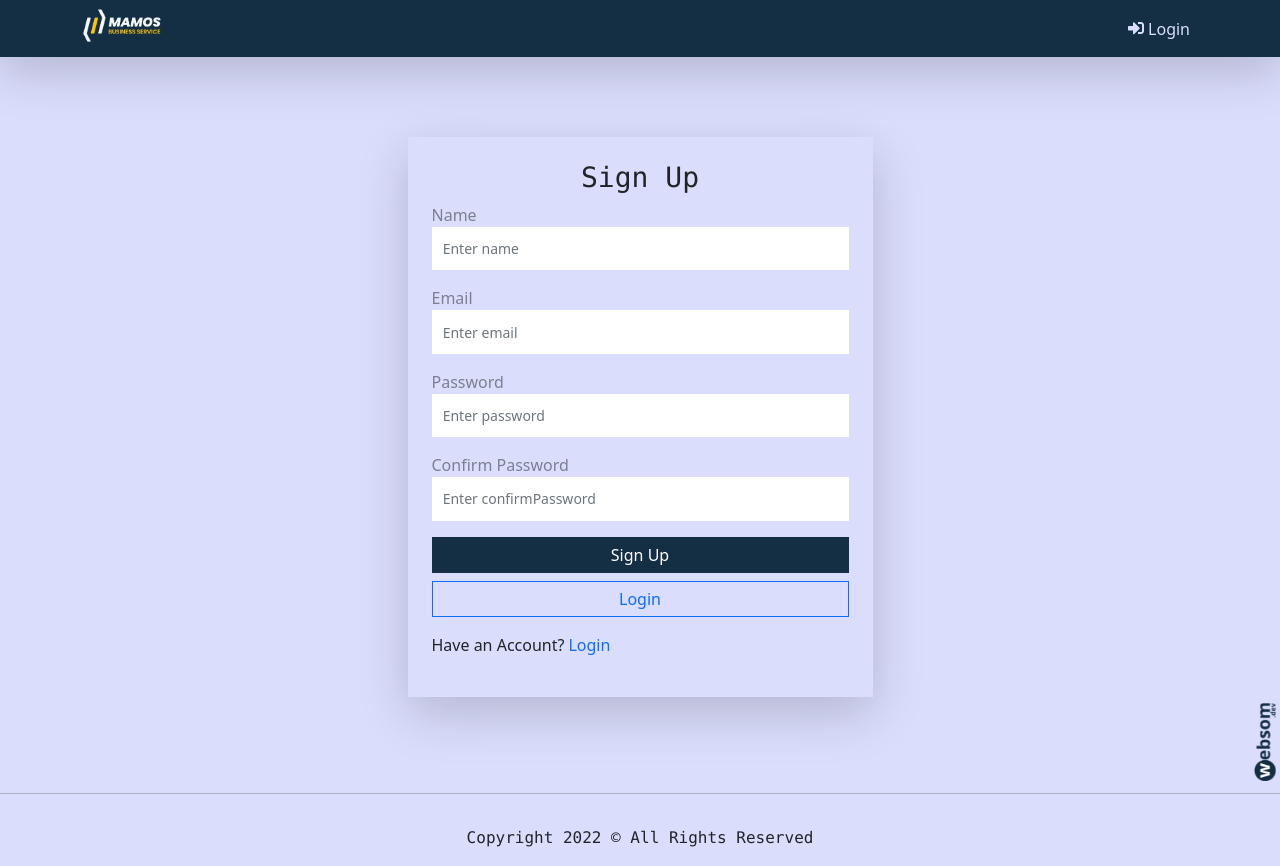
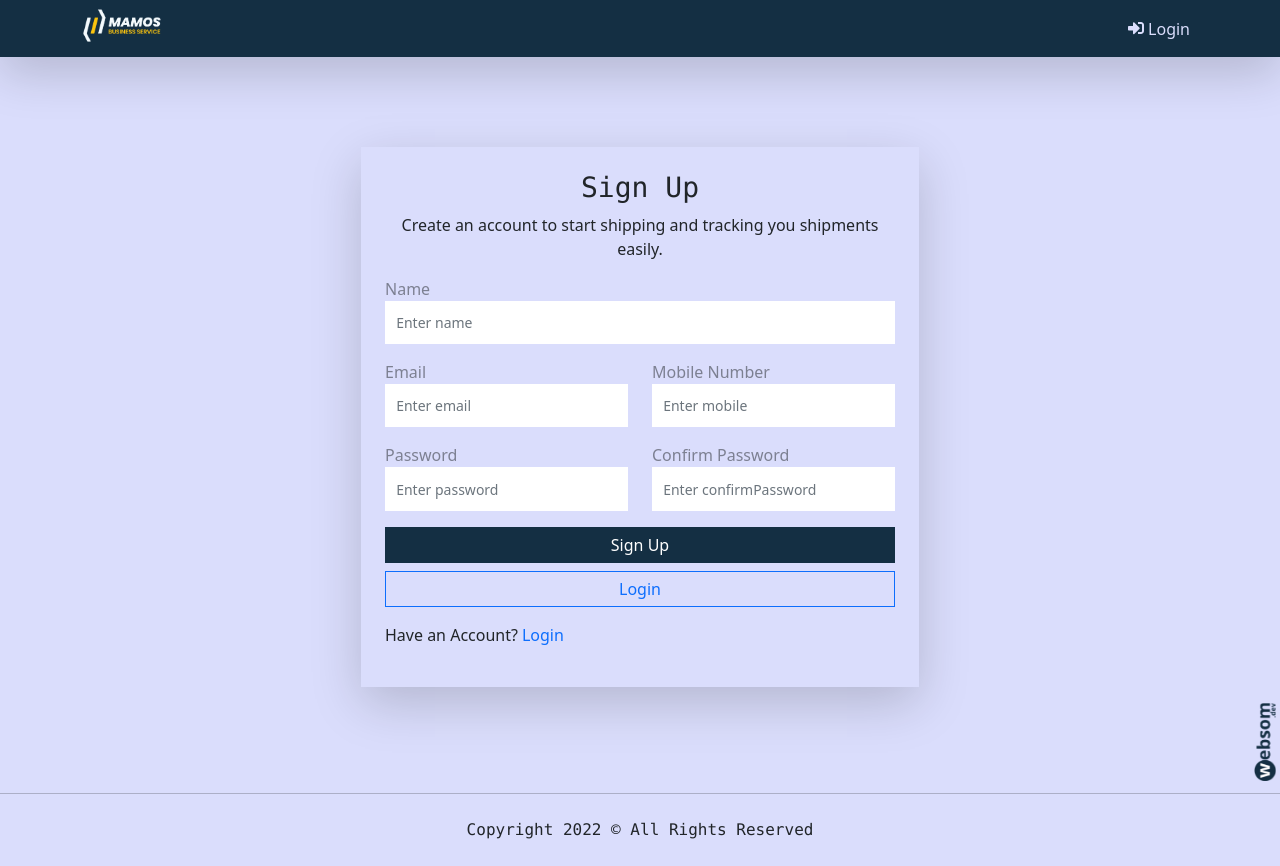
Before and after one commit to ahmedibra28/mamos, a Next.js app: page /register in a window 1280 px wide. Built offline with nearby package versions, Linux system fonts and the light colour scheme.

Commit message:
updating register and profile

```diff
--- a/components/Footer.js
+++ b/components/Footer.js
@@ -7,7 +7,7 @@ const Footer = () => {
       <hr />
       <div className='container'>
         <div className='row'>
-          <div className='col text-center custom-custom-text-primary py-3 footer font-monospace'>
+          <div className='col text-center custom-custom-text-primary py-2 footer font-monospace'>
             Copyright {currentYear} &copy; All Rights Reserved
           </div>
         </div>
--- a/components/FormContainer.js
+++ b/components/FormContainer.js
@@ -7,7 +7,8 @@ const FormContainer = ({ children }) => {
         className='row d-flex justify-content-center'
         style={{ height: '90vh' }}
       >
-        <div className='col-lg-5 col-md-6 col-sm-10 col-12 my-auto shadow-lg p-4 '>
+        {/* <div className='col-lg-5 col-md-6 col-sm-10 col-12 my-auto shadow-lg p-4 '> */}
+        <div className='col-lg-6 col-md-8 col-sm-10 col-12 my-auto shadow-lg p-4 '>
           {children}
         </div>
       </div>
--- a/models/User.js
+++ b/models/User.js
@@ -5,7 +5,8 @@ import bcrypt from 'bcryptjs'
 const userScheme = mongoose.Schema(
   {
     name: { type: String, required: true },
-    email: { type: String, required: true, unique: true },
+    email: { type: String, required: true, unique: true, lowercase: true },
+    mobile: { type: Number, required: true, default: 0 },
     password: { type: String, required: true },
     group: { type: String, required: true },
     resetPasswordToken: String,
--- a/pages/admin/users.js
+++ b/pages/admin/users.js
@@ -199,6 +199,7 @@ const Users = () => {
                     errors,
                     data: groupData && groupData,
                     name: 'group',
+                    value: 'name',
                     label: 'Group',
                   })}
 
--- a/pages/api/users/profile.js
+++ b/pages/api/users/profile.js
@@ -14,6 +14,7 @@ handler.get(async (req, res) => {
       _id: user._id,
       name: user.name,
       email: user.email,
+      mobile: user.mobile,
       group: user.group,
     })
   } else {
@@ -28,6 +29,7 @@ handler.put(async (req, res) => {
 
   if (user) {
     user.name = req.body.name || user.name
+    user.mobile = req.body.mobile || user.mobile
     user.email = req.body.email.toLowerCase() || user.email
     if (req.body.password) {
       user.password = req.body.password
@@ -38,6 +40,7 @@ handler.put(async (req, res) => {
     res.json({
       _id: updatedUser._id,
       name: updatedUser.name,
+      mobile: updatedUser.mobile,
       email: updatedUser.email,
       group: updatedUser.group,
       token: generateToken(updatedUser._id),
--- a/pages/api/users/register.js
+++ b/pages/api/users/register.js
@@ -8,8 +8,8 @@ const handler = nc()
 handler.post(async (req, res) => {
   await dbConnect()
 
-  const { name, email, password } = req.body
-  const userExist = await User.findOne({ email })
+  const { name, email, password, mobile } = req.body
+  const userExist = await User.findOne({ email: email.toLowerCase() })
   if (userExist) {
     return res.status(400).send('User already exist')
   }
@@ -17,6 +17,7 @@ handler.post(async (req, res) => {
   const userCreate = await User.create({
     name,
     email,
+    mobile,
     password,
     group: 'user',
   })
@@ -25,6 +26,7 @@ handler.post(async (req, res) => {
     res.status(201).json({
       _id: userCreate._id,
       name: userCreate.name,
+      mobile: userCreate.mobile,
       email: userCreate.email,
       group: userCreate.group,
       token: generateToken(userCreate._id),
--- a/pages/register.js
+++ b/pages/register.js
@@ -10,7 +10,12 @@ import { useMutation } from 'react-query'
 import { useForm } from 'react-hook-form'
 import { customLocalStorage } from '../utils/customLocalStorage'
 import Head from 'next/head'
-import { inputEmail, inputPassword, inputText } from '../utils/dynamicForm'
+import {
+  inputEmail,
+  inputNumber,
+  inputPassword,
+  inputText,
+} from '../utils/dynamicForm'
 
 const Register = () => {
   const router = useRouter()
@@ -21,10 +26,7 @@ const Register = () => {
     reset,
     formState: { errors },
   } = useForm({
-    defaultValues: {
-      admin: false,
-      user: false,
-    },
+    defaultValues: {},
   })
 
   const { isLoading, isError, error, isSuccess, mutateAsync } = useMutation(
@@ -58,9 +60,27 @@ const Register = () => {
       )}
 
       {isError && <Message variant='danger'>{error}</Message>}
+
+      <p className='text-center'>
+        Create an account to start shipping and tracking you shipments easily.
+      </p>
       <form onSubmit={handleSubmit(submitHandler)}>
+        <div className='row'>
+          <div className='col-12'>
             {inputText({ register, errors, label: 'Name', name: 'name' })}
+          </div>
+          <div className='col-md-6 col-12'>
             {inputEmail({ register, errors, label: 'Email', name: 'email' })}
+          </div>
+          <div className='col-md-6 col-12'>
+            {inputNumber({
+              register,
+              errors,
+              label: 'Mobile Number',
+              name: 'mobile',
+            })}
+          </div>
+          <div className='col-md-6 col-12'>
             {inputPassword({
               register,
               errors,
@@ -69,7 +89,8 @@ const Register = () => {
               isRequired: true,
               minLength: true,
             })}
-
+          </div>
+          <div className='col-md-6 col-12'>
             {inputPassword({
               register,
               errors,
@@ -79,6 +100,8 @@ const Register = () => {
               validate: true,
               minLength: true,
             })}
+          </div>
+        </div>
 
         <button
           type='submit'
--- a/styles/globals.css
+++ b/styles/globals.css
@@ -96,7 +96,7 @@ label {
 }
 
 main {
-  min-height: 75vh;
+  /* min-height: 100vh; */
   width: 100%;
 }
 
```
Also changed, not shown: pages/profile.js (+24 -5 lines). Lines whose indentation alone changed are shown as unchanged.
